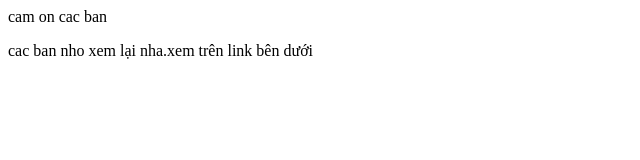
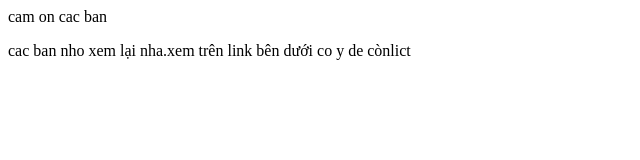
Before and after one commit to Tam-LT/demogit, a plain HTML site: page index.html in a window 1280 px wide. Shown: the full height of the page, 0-640 px from the left. Drawn offline with Linux system fonts and the light colour scheme.

Commit message:
Update index.html

```diff
--- a/index.html
+++ b/index.html
@@ -1,4 +1,4 @@
 <html>
 <p>cam on cac ban </p>
-  <p>cac ban nho xem lại nha.xem trên link bên dưới </p>
+  <p>cac ban nho xem lại nha.xem trên link bên dưới co y de cònlict</p>
 </html>
```
